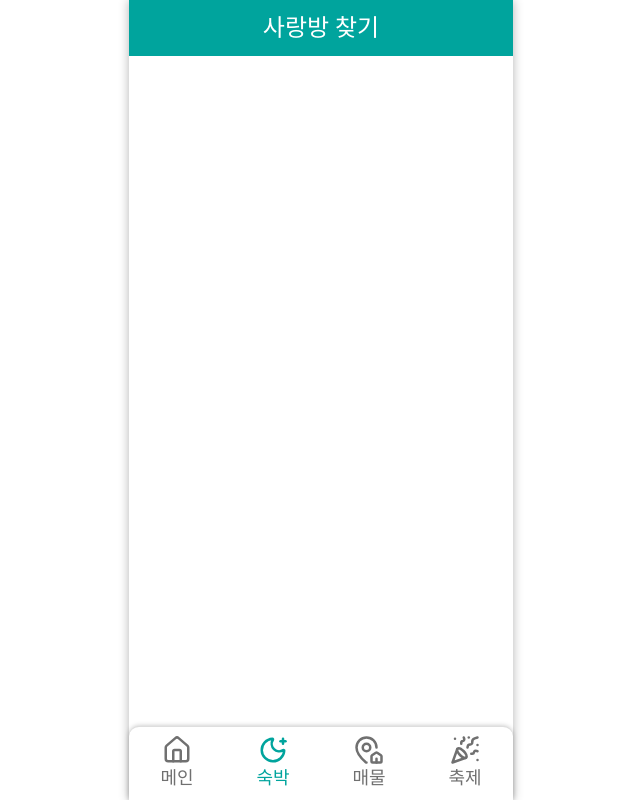
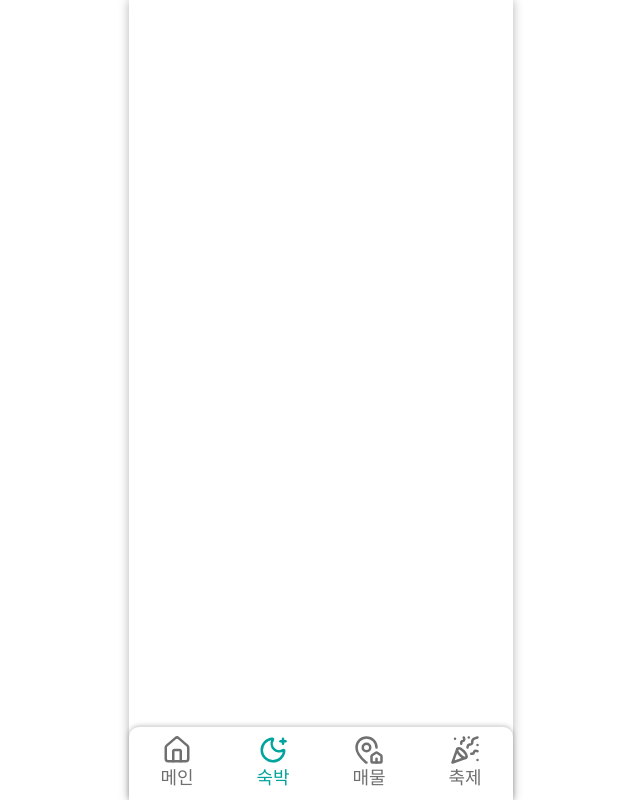
Before and after one commit to hanaro7team1/frontend, a Next.js app: page /stays in a window 1280 px wide. Shown: the whole page, without its empty margins (319-959 px from the left). Built offline with nearby package versions, Linux system fonts and the light colour scheme; a web font is replaced by a local one.

Commit message:
Fix: 헤더 영역에 스크롤 영역이 가려지는 현상 수정

```diff
--- a/src/components/common/Header.tsx
+++ b/src/components/common/Header.tsx
@@ -25,7 +25,7 @@ export default function Header({ title, showBackButton = false, className }: Pro
   return (
     <header
       className={cn(
-        'bg-green-49d flex h-14 items-center px-2',
+        'sticky top-0 z-50 flex h-14 w-full items-center bg-white px-2',
         {
           'border-black-626/15 border-b bg-white': showBackButton,
         },
```
